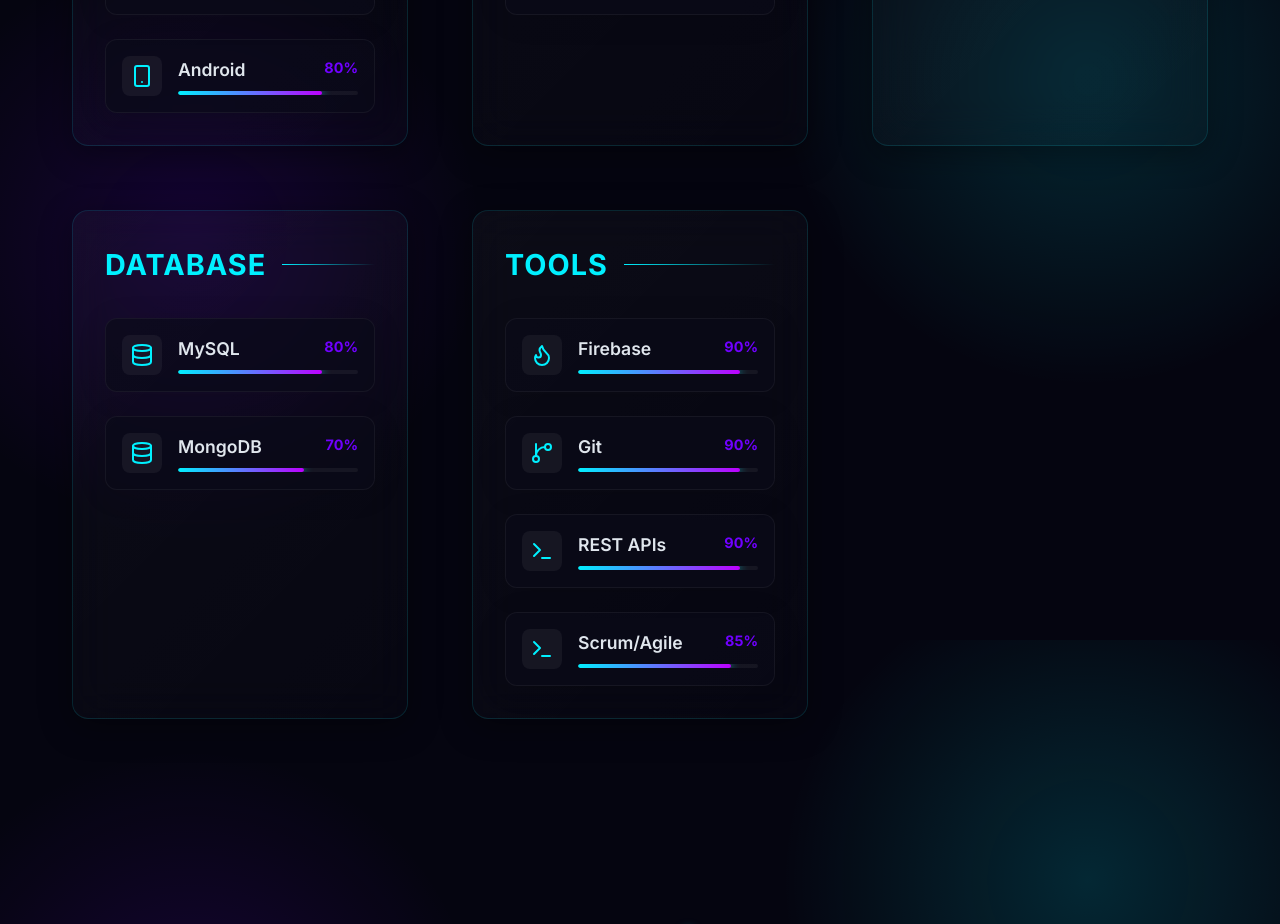
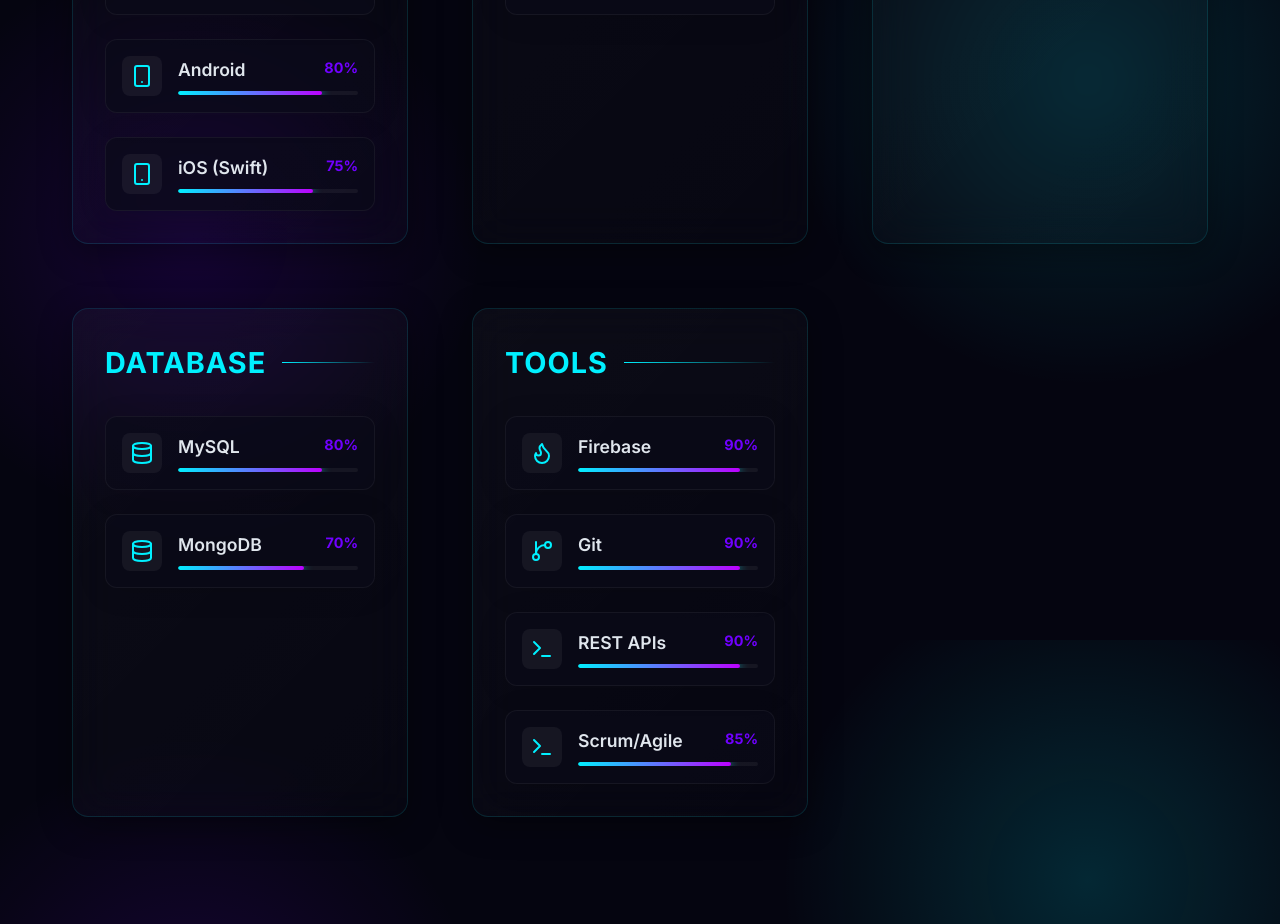
Before and after one commit to AAShayon/My_portfolio, a Next.js app: page / in a window 1280 px wide. Shown: the part 1760-2684 px from the top of the page. Built offline with nearby package versions, Linux system fonts and the light colour scheme.

Commit message:
Add iOS Swift skill and fix hydration warning

```diff
--- a/src/app/data.ts
+++ b/src/app/data.ts
@@ -14,6 +14,7 @@
   { name: "Riverpod", category: "Mobile", level: 85, icon: "🌊" },
   { name: "Provider", category: "Mobile", level: 85, icon: "🔄" },
   { name: "Android", category: "Mobile", level: 80, icon: "🤖" },
+  { name: "iOS (Swift)", category: "Mobile", level: 75, icon: "📱" },
   { name: "Next.js", category: "Frontend", level: 75, icon: "⚛️" },
   { name: "React", category: "Frontend", level: 75, icon: "⚛️" },
   { name: "TypeScript", category: "Frontend", level: 80, icon: "📘" },
--- a/src/app/layout.tsx
+++ b/src/app/layout.tsx
@@ -28,7 +28,7 @@
 }>) {
   return (
     <html lang="en">
-      <body className={inter.className}>{children}</body>
+      <body className={inter.className} suppressHydrationWarning>{children}</body>
     </html>
   );
 }
```
